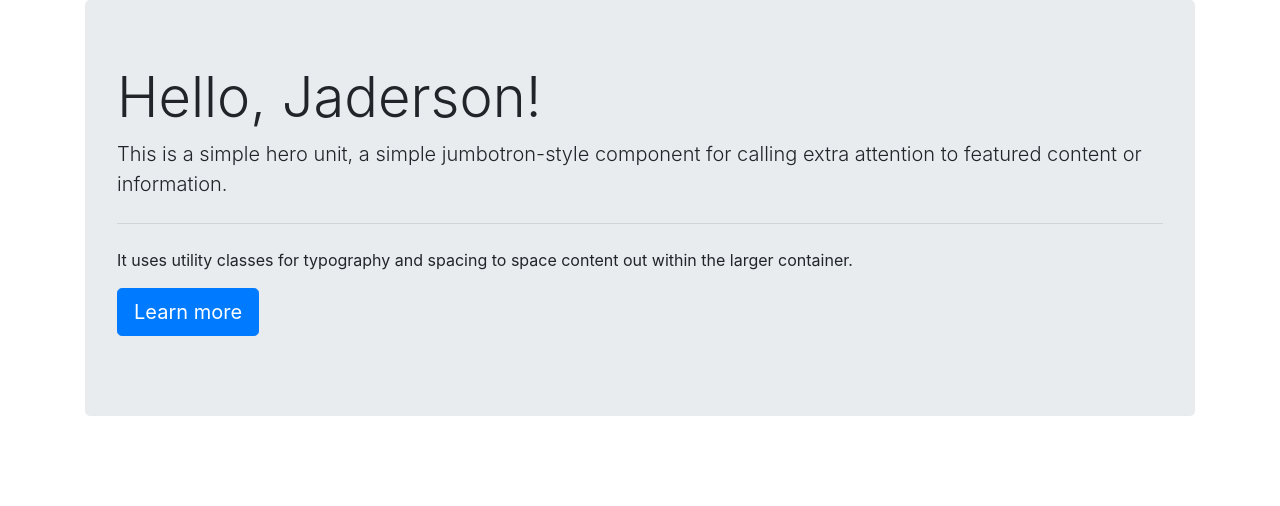
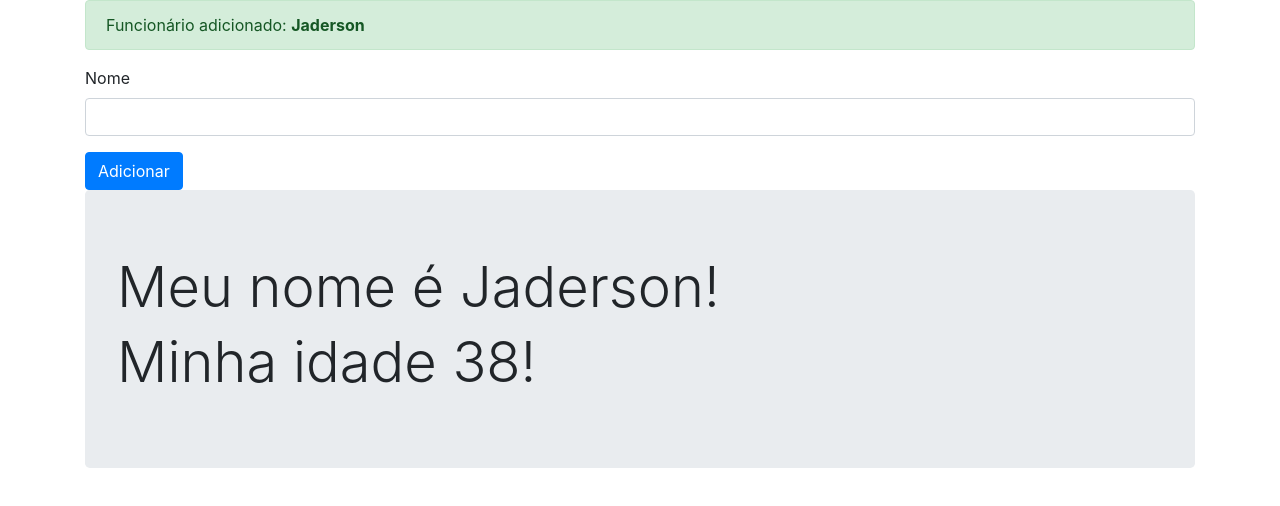
Before and after one commit to JadersonCardoso/curso-angular-rest-spring-boot-ui, an Angular app: page / in a window 1280 px wide. Shown: the top 506 px of the page. Built offline with nearby package versions, Linux system fonts and the light colour scheme.

Commit message:
Usando Interpolação e Event Bind

```diff
--- a/src/app/app.component.html
+++ b/src/app/app.component.html
@@ -1,11 +1,19 @@
+<div class="container">
+  <div class="alert alert-success" role="alert">
+      Funcionário adicionado: <strong>{{nome}}</strong>
+  </div>
+  <div class="form-group">
+    <label >Nome</label>
+    <input type="text" class="form-control" (input)="alterarNome($event)">
+  </div>
+
+  <button type="button" class="btn btn-primary" (click)="adicionar()">Adicionar</button>
+</div>
 <div class="container">
   <div class="jumbotron">
-    <h1 class="display-4">Hello, {{nome}}!</h1>
-    <p class="lead">This is a simple hero unit, a simple jumbotron-style component for calling extra attention to featured content or information.</p>
-    <hr class="my-4">
-    <p>It uses utility classes for typography and spacing to space content out within the larger container.</p>
-    <p class="lead">
-      <a class="btn btn-primary btn-lg" href="#" role="button">Learn more</a>
-    </p>
+    <h1 class="display-4">Meu nome é {{nome}}!</h1>
+
+    <h1 class="display-4">Minha idade {{28 + getIdade()}}!</h1>
+
   </div>
 </div>
--- a/src/app/app.component.ts
+++ b/src/app/app.component.ts
@@ -7,4 +7,20 @@ import { Component } from '@angular/core';
 })
 export class AppComponent {
   nome = 'Jaderson';
+  idade = 10;
+
+  getIdade() {
+    return this.idade;
+  }
+
+  adicionar() {
+    console.log(`Adicionando ${this.nome}`);
+    const numero = Math.round(Math.random() * 100);
+    this.nome = this.nome + numero;
+  }
+
+  alterarNome(event: any) {
+    //console.log(event);
+    this.nome = event.target.value;
+  }
 }
```
